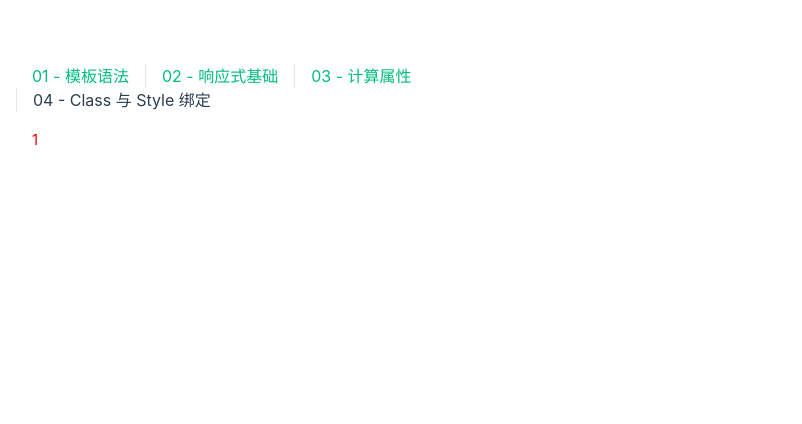
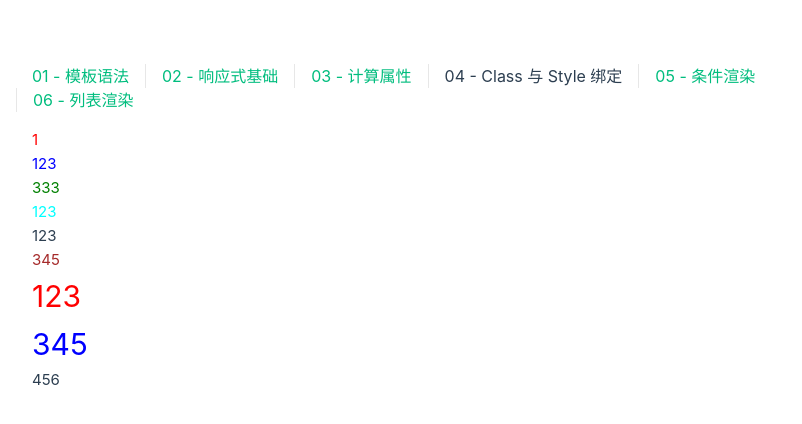
Before and after one commit to BK-725/vue3, a Vue app: page /style in a window 1280 px wide. Shown: the top 424 px of the page, without its empty margins (0-802 px from the left). Built offline with nearby package versions, Linux system fonts and the light colour scheme.

Commit message:
条件渲染 && 列表渲染

```diff
--- a/src/App.vue
+++ b/src/App.vue
@@ -11,6 +11,8 @@
         <RouterLink to="/about">02 - 响应式基础</RouterLink>
         <RouterLink to="/count">03 - 计算属性</RouterLink>
         <RouterLink to="/style">04 - Class 与 Style 绑定</RouterLink>
+        <RouterLink to="/condition">05 - 条件渲染</RouterLink>
+        <RouterLink to="/list">06 - 列表渲染</RouterLink>
       </nav>
     </div>
   </header>
--- /dev/null
+++ b/src/components/styleTest.vue
@@ -0,0 +1,16 @@
+<template>
+  <div>123</div>
+
+  <div :class="$attrs.class"> 345 </div>
+
+</template>
+
+<style scoped>
+.aaa {
+  color: violet;
+}
+
+.activity {
+  color: brown;
+}
+</style>
--- a/src/router/index.js
+++ b/src/router/index.js
@@ -26,6 +26,16 @@
       path: '/style',
       name: 'style',
       component: () => import('../views/StyleView.vue')
+    },
+    {
+      path: '/condition',
+      name: 'condition',
+      component: () => import('../views/ConditionView.vue')
+    },
+    {
+      path: '/list',
+      name: 'list',
+      component: () => import('../views/listView.vue')
     }
   ]
 })
--- /dev/null
+++ b/src/views/ConditionView.vue
@@ -0,0 +1,45 @@
+<script setup>
+  import {
+    reactive,
+    ref,
+    computed
+  } from 'vue'
+
+  // v-if && v-else
+  const awesome = ref(true)
+
+  function reverse () {
+    awesome.value = !awesome.value
+  }
+
+  // v-show
+  const show = ref(true)
+
+</script>
+
+<template>
+  <main>
+    <!-- v-if && v-else && v-else-if -->
+    <div v-if="awesome">123</div>
+    <div v-else>321</div>
+    <button @click="reverse">反转</button>
+
+    <!-- 在 template 上使用 v-if -->
+    <template v-if="awesome">
+      <div>123</div>
+    </template>
+
+    <!-- v-show -->
+    <!-- v-show 不支持 template 元素上使用，也不能和 v-else 搭配使用 -->
+    <div v-show="show">123</div>
+
+    <!-- v-if 和 v-show：需要频繁切换就使用 v-show ，如果运行时绑定条件很少改变，则使用 v-if 更合适 -->
+
+    <!-- 当 v-if 和 v-for 同时存在一个元素上的时候，v-if 首先被执行 -->
+  </main>
+</template>
+
+
+<style scoped>
+
+</style>
--- a/src/views/StyleView.vue
+++ b/src/views/StyleView.vue
@@ -1,11 +1,43 @@
 <script setup>
-  import { ref } from 'vue'
+  import {
+    reactive,
+    ref,
+    computed
+  } from 'vue'
+
+  import StyleView from '../components/styleTest.vue'
 
   const isActive = ref(true)
 
   function onActive () {
     isActive.value = !isActive.value
   }
+
+  // :class 可以绑定对象
+  const classObj = reactive({
+    activity: true,
+    'aaaa': false
+  })
+
+  // :class 可以绑定计算属性
+  const onComputed = computed(() => ({
+    'activeComp': true,
+    text: false
+  }))
+
+  // :class 绑定数组
+  const classArr1 = ref('activity1')
+  const classArr2 = ref('activity2')
+
+  // 绑定内联样式
+  const activeColor = ref('red')
+  const fontSize = ref(30)
+
+  // 如果直接绑定一个对象，这样的写法更加简洁
+  const arrStyle = reactive({
+    color: 'blue',
+    fontSize: '30px'
+  })
 
 </script>
 
@@ -19,6 +51,27 @@
       :class="{ active: isActive }"
       @click="onActive"
     >1</div>
+
+    <!-- :class 可以绑定对象 -->
+    <div :class="classObj">123</div>
+
+    <!-- :class 可以绑定计算属性 -->
+    <div :class="onComputed">333</div>
+
+    <!-- :class 绑定数组 -->
+    <div :class="[classArr1, classArr2]">123</div>
+
+    <!-- 组件上绑定样式 -->
+    <StyleView class="aaa" :class="{ activity: isActive }" />
+
+    <!-- 绑定内联样式（fontSize 也支持 font-size 这种写法） -->
+    <div :style="{ color: activeColor, fontSize: fontSize + 'px' }">123</div>
+
+    <!-- 直接绑定一个样式通常来说更加的简洁 -->
+    <div :style="arrStyle">345</div>
+
+    <!-- 如果样式值多的话只取最后一个值 -->
+    <div :style="{ display: ['-webkit-box', '-ms-flexbox', 'flex'] }">456</div>
   </main>
 </template>
 
@@ -28,5 +81,21 @@
   color:red;
 }
 
+.activity {
+  color: blue;
+}
+
+.activeComp {
+  color: green;
+}
+
+.activity1 {
+  color: antiquewhite;
+}
+
+.activity2 {
+  color: aqua;
+}
+
 
 </style>
--- /dev/null
+++ b/src/views/listView.vue
@@ -0,0 +1,32 @@
+<script setup>
+  import {
+    reactive,
+    ref,
+    computed
+  } from 'vue'
+
+  // v-for
+  const items = reactive(
+    [
+      {
+        message: 'Foo'
+      },
+      {
+        message: 'Fee'
+      }
+    ]
+  )
+
+</script>
+
+<template>
+  <!-- 列表渲染 -->
+  <div v-for="(item, index) in items" :key="index">
+    {{ item.message }}
+  </div>
+</template>
+
+
+<style scoped>
+
+</style>
```
